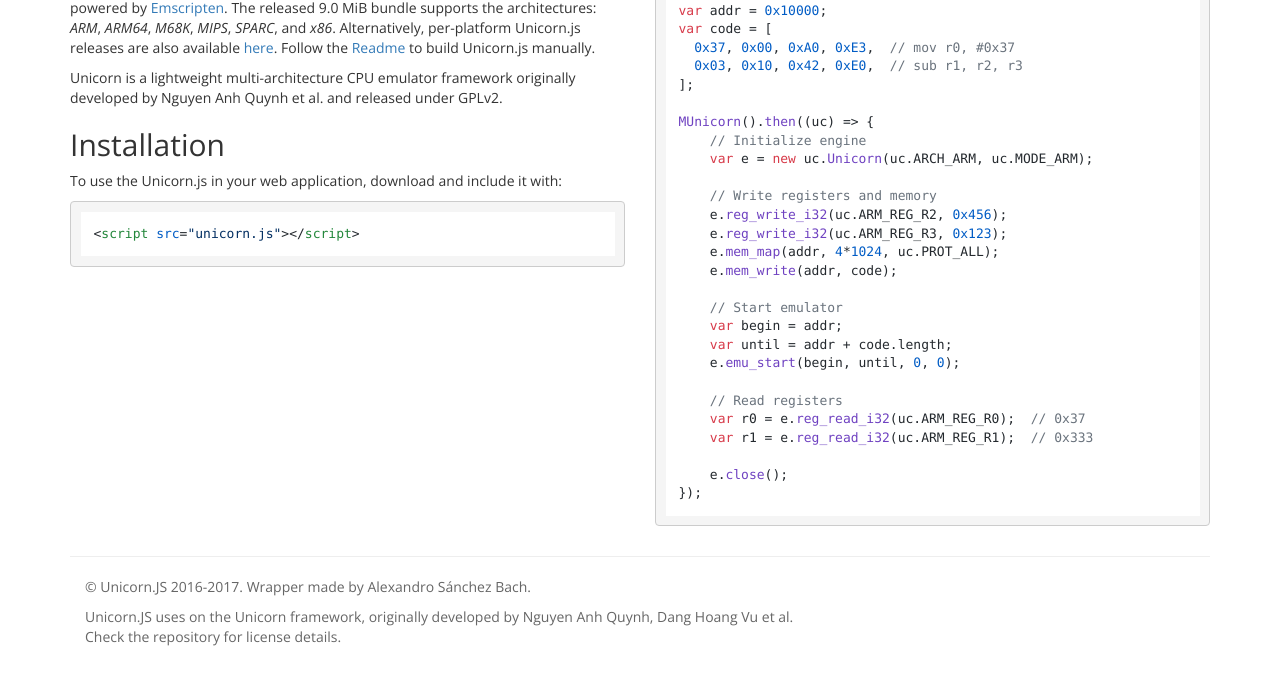
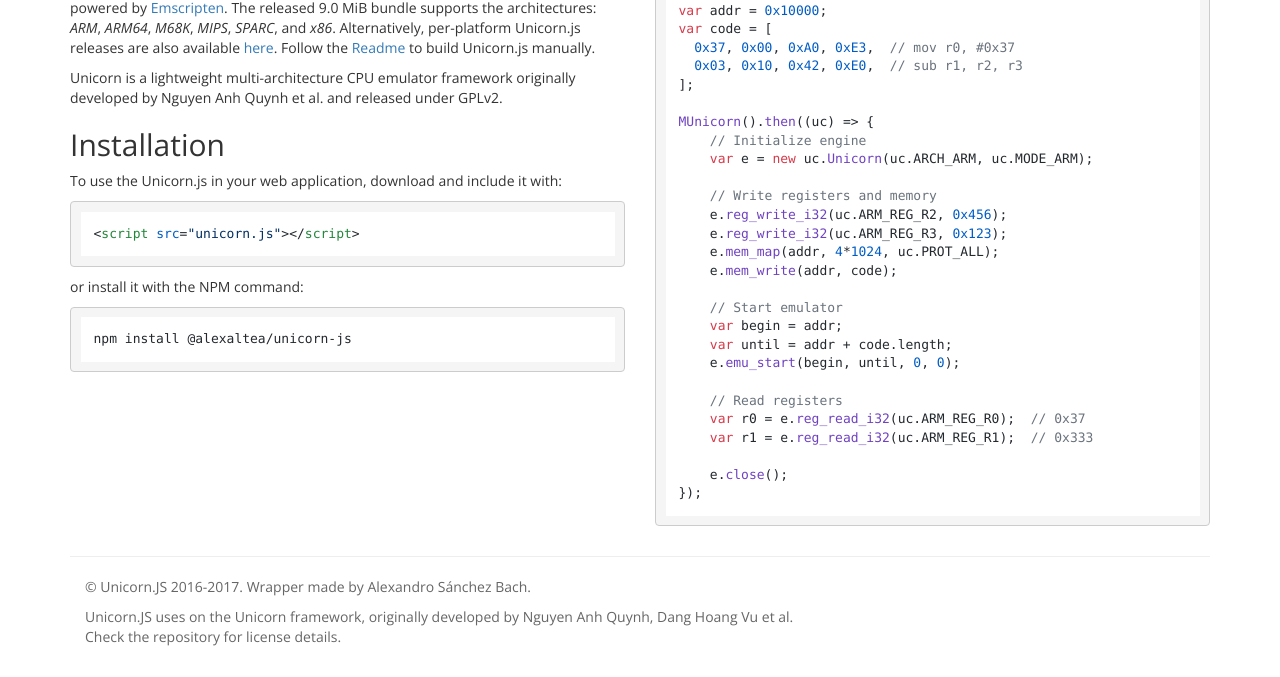
Before and after one commit to AlexAltea/unicorn.js, a website: page index.html in a window 1280 px wide. Shown: the part 636-1313 px from the top of the page. Drawn offline with nearby package versions, Linux system fonts and the light colour scheme.

Commit message:
Clarify Unicorn.js installation

```diff
--- a/index.html
+++ b/index.html
@@ -100,6 +100,8 @@
                     <h2>Installation</h2>
                     <p>To use the Unicorn.js in your web application, download and include it with:</p>
                     <p><pre><code>&lt;script src="unicorn.js"&gt;&lt;/script&gt;</code></pre></p>
+                    <p>or install it with the NPM command:</p>
+                    <p><pre><code>npm install @alexaltea/unicorn-js</code></pre></p>
                 </div>
                 <div class="col-md-6">
                     <h2>Tutorial</h2>
```
Also changed, not shown: README.md.
